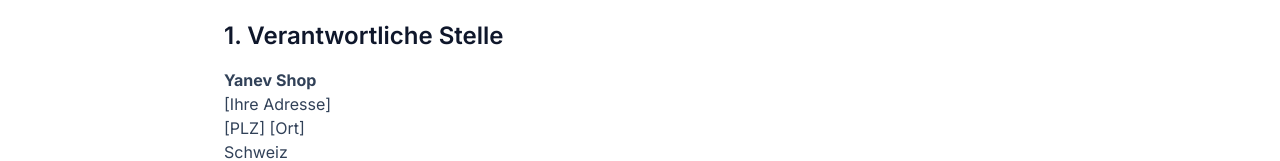
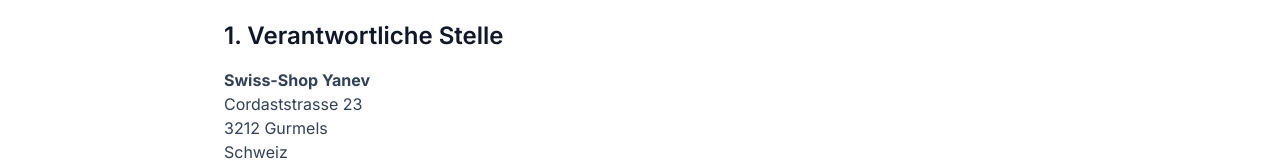
Before and after one commit to lolzi-creator/yanevshop-frontend, a Next.js app: page /datenschutz in a window 1280 px wide. Shown: the part 200-361 px from the top of the page. Built offline with nearby package versions, Linux system fonts and the light colour scheme; no server answers.

Commit message:
Update company information in Datenschutz and AGB pages

```diff
--- a/app/datenschutz/page.tsx
+++ b/app/datenschutz/page.tsx
@@ -22,10 +22,9 @@
             <section>
               <h2 className="text-2xl font-semibold mb-4 text-slate-900">1. Verantwortliche Stelle</h2>
               <p>
-                <strong>Yanev Shop</strong><br />
-                {/* TODO: Fügen Sie hier Ihre vollständige Adresse ein */}
-                [Ihre Adresse]<br />
-                [PLZ] [Ort]<br />
+                <strong>Swiss-Shop Yanev</strong><br />
+                Cordaststrasse 23<br />
+                3212 Gurmels<br />
                 Schweiz
               </p>
               <p className="mt-4">
```
